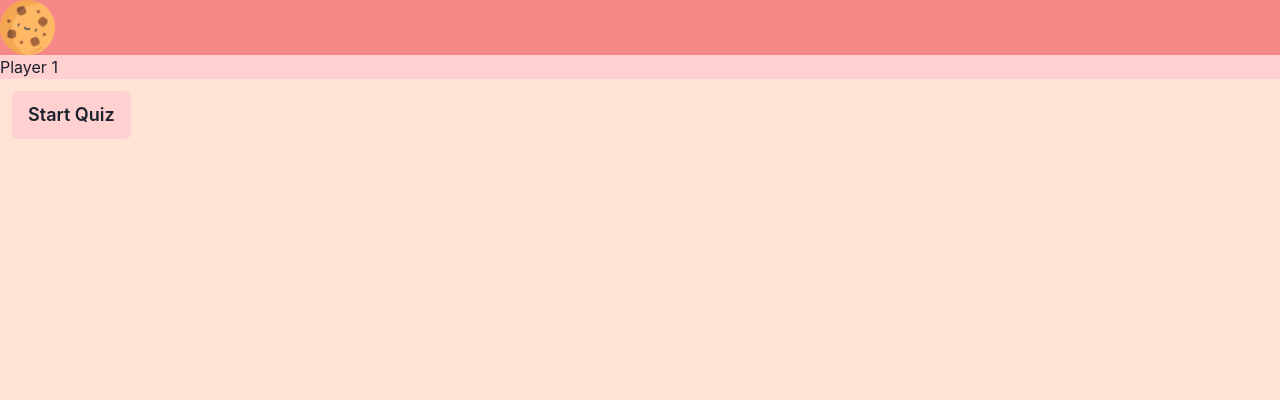
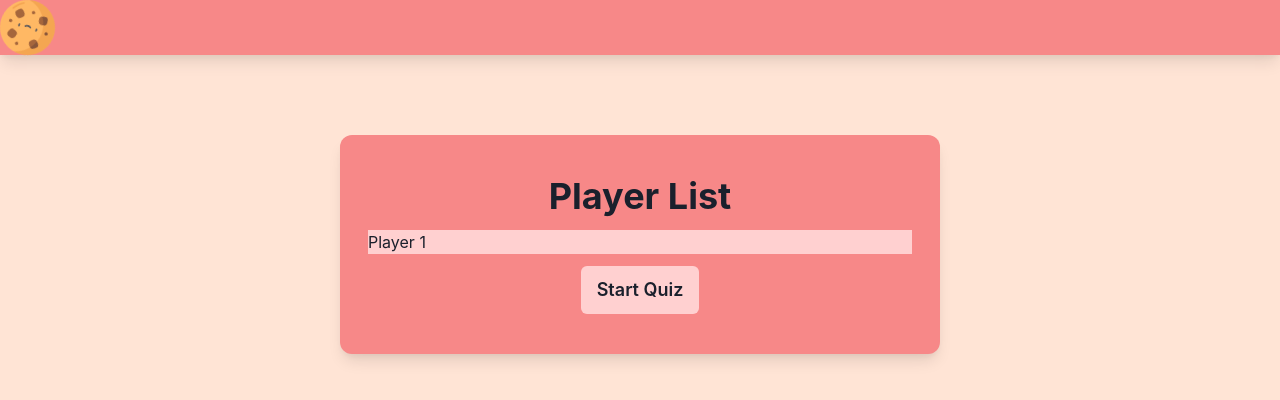
Before and after one commit to ultimate-cookie/cookie-client, a React app: page /lobby in a window 1280 px wide. Shown: the top 400 px of the page. Built offline with nearby package versions, Linux system fonts and the light colour scheme; no server answers.

Commit message:
started editing player list

```diff
--- a/src/App.js
+++ b/src/App.js
@@ -9,12 +9,11 @@ import {
   Roundup,
   JoinLobby,
   PlayerList,
-  Quiz,
   DarkMode
 } from "./components";
 // import { DarkMode } from "@chakra-ui/react";
 
-import { Home, Create } from './pages'
+import { Home, Create, Game } from './pages'
 
 
 const socket = io("http://localhost:7000");
@@ -46,7 +45,7 @@ function App() {
             <PlayerList socket={socket} />
           </Route>
           <Route path="/play">
-            <Quiz />
+            <Game />
           </Route>
           <Route path="/endScreen">
             <Roundup />
--- a/src/components/CreateLobby/index.js
+++ b/src/components/CreateLobby/index.js
@@ -64,7 +64,6 @@ const CreateLobby = ({ socket }) => {
                 placeholder="Lobby Name"
                 bg="#ffd0d0"
               />
-
                 <FormLabel htmlFor='topics'></FormLabel>
                 <Select id='topics' placeholder='Pick a topic!' bg="#ffd0d0">
                   <option>All</option>
--- a/src/components/PlayerList/index.js
+++ b/src/components/PlayerList/index.js
@@ -1,3 +1,4 @@
+import { Center, Container, Heading } from "@chakra-ui/react";
 import React, { useState } from "react";
 import { Redirect } from "react-router-dom";
 import { Player, StartButton } from "../index";
@@ -11,8 +12,24 @@ const PlayerList = ({ socket }) => {
   return (
     <>
       {redirect ? <Redirect to="/play" /> : undefined}
-      <Player />
-      <StartButton startQuiz={startQuiz} />
+      <Center mt={10}>
+        <Container id="play"
+          w="600px"
+          rounded="xl"
+          boxShadow="lg"
+          bg="#f78888"
+          m="3"
+          p="7"
+          mt="10">
+            <Center>
+              <Heading p={3}>Player List</Heading>
+            </Center>
+          <Player />
+          <Center>
+            <StartButton startQuiz={startQuiz} />
+          </Center>
+        </Container>
+      </Center>
     </>
   );
 };
--- a/src/components/QuizDetails/index.js
+++ /dev/null
@@ -1,36 +0,0 @@
-import React from 'react';
-import { FormControl, FormLabel, Select, Container, Heading, Center,  } from '@chakra-ui/react';
-import CreateButton from '../CreateButton';
-
-
-const QuizDetails = () => {
-return(
-<>
-<Center mt={10}>
-  <Container w="600px" rounded='xl' boxShadow='lg' bg="#f78888" m='3' p='7' mt='10'>
-    <Center>
-      <Heading p={3}>Quiz Details</Heading>
-    </Center>
-    <FormControl p={4}>
-      <FormLabel htmlFor='topics'></FormLabel>
-      <Select id='topics' placeholder='Pick a topic!' bg="#ffd0d0">
-        <option>All</option>
-      </Select>
-      <FormLabel htmlFor='difficulty'></FormLabel>
-      <Select id='difficulty' placeholder='Select difficulty' bg="#ffd0d0">
-        <option>All</option>
-      </Select>
-        <FormLabel htmlFor='timelimit'></FormLabel>
-      <Select id='timelimit' placeholder='Timelimit?' bg="#ffd0d0">
-        <option>All</option>
-      </Select>
-      <Center pt={8}>
-        <CreateButton />
-      </Center>
-    </FormControl>
-  </Container>
-</Center>
-
-</>
-)};
-export default QuizDetails;
--- a/src/components/index.js
+++ b/src/components/index.js
@@ -6,7 +6,6 @@ export { default as Player } from "./Player";
 export { default as StartButton } from "./StartButton";
 
 export { default as JoinLobby } from "./JoinLobby";
-export { default as QuizDetails } from "./QuizDetails";
 export { default as TopBar } from "./TopBar";
 export { default as Welcome } from "./Welcome";
 export { default as PlayerList } from "./PlayerList";
--- a/src/pages/Game/index.js
+++ b/src/pages/Game/index.js
@@ -0,0 +1,10 @@
+import React from 'react';
+import { Quiz } from '../../components';
+
+const Game = () => {
+return(
+<>
+<Quiz />
+</>
+)};
+export default Game;
--- /dev/null
+++ b/src/pages/Join/index.js
@@ -0,0 +1,10 @@
+import React from 'react';
+import { JoinLobby } from '../../components';
+
+const Join = () => {
+return(
+<>
+<JoinLobby />
+</>
+)};
+export default Join;
--- a/src/pages/index.js
+++ b/src/pages/index.js
@@ -3,5 +3,5 @@ export { default as Game } from "./Game";
 export { default as Host } from "./Host";
 export { default as Guest } from "./Guest";
 export { default as Roundup } from "./Roundup";
-export { default as JoinLobby } from "./JoinLobby";
+export { default as Join } from "./Join";
 export { default as Create } from "./Create";
```
Also changed, not shown: 2 other files (tests, documents, lock files or other folders).
